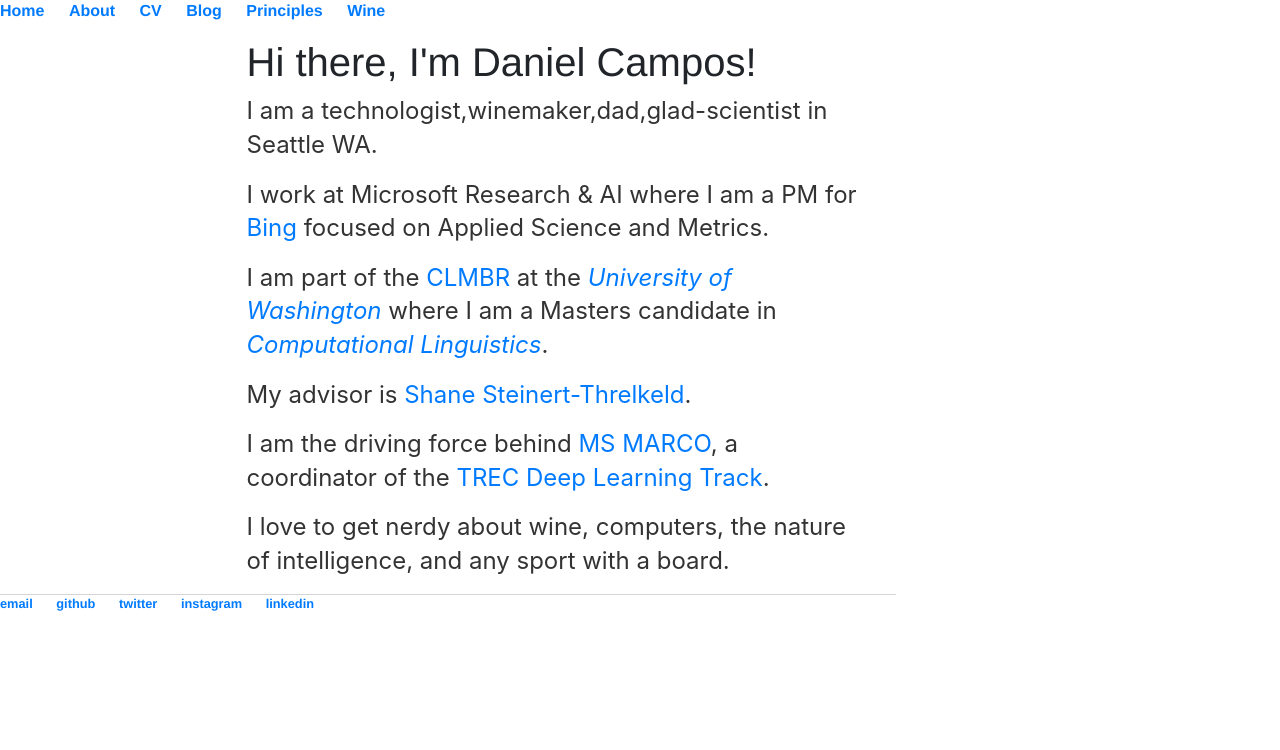
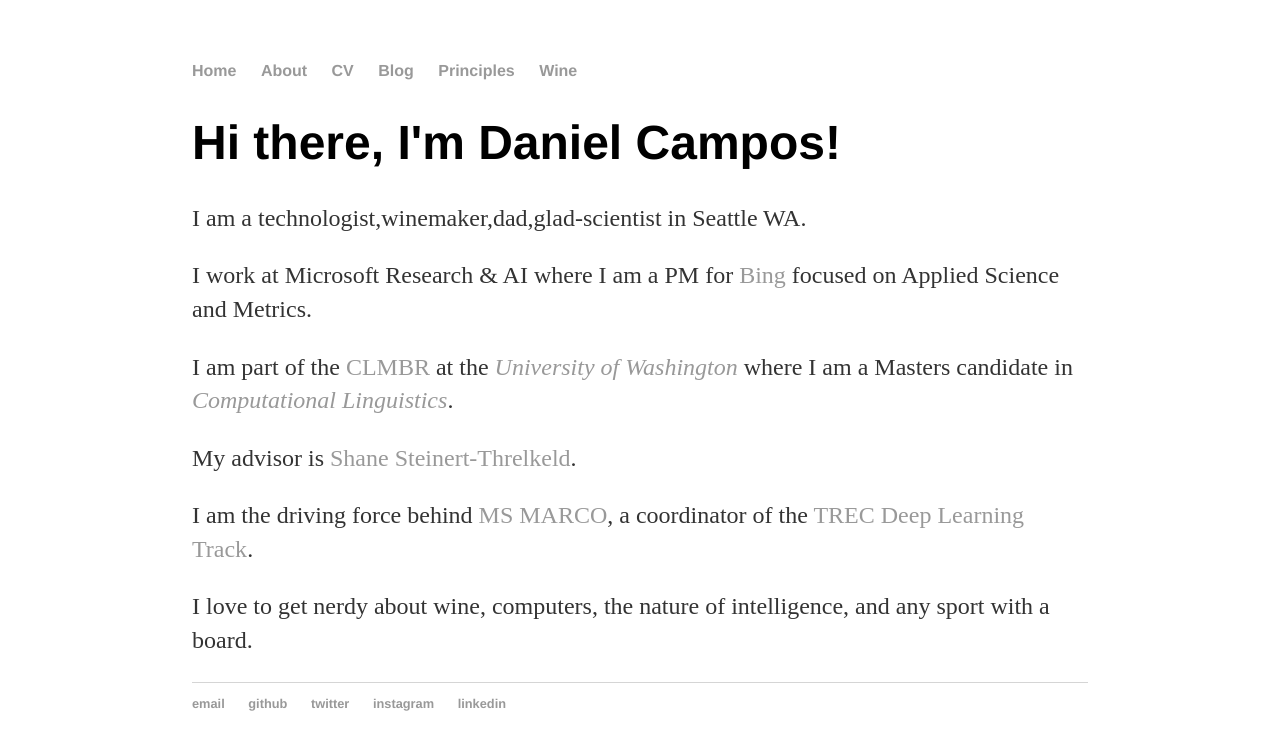
Before and after one commit to spacemanidol/spacemanidol.github.io, a Jekyll site: the page built from index.html, in a window 1280 px wide. Shown: the top 750 px of the page. Built offline with Jekyll 4.4.1, drawn with Linux system fonts in a browser that asks for light colours; comment, search, counter and statistics services are not loaded.

Commit message:
Update default.html

```diff
--- a/_layouts/default.html
+++ b/_layouts/default.html
@@ -8,10 +8,8 @@
     <script type="text/javascript" src="https://platform.linkedin.com/badges/js/profile.js" async defer></script>
     <meta charset="utf-8">
     <meta name="viewport" content="width=device-width, initial-scale=1">
-    <link rel="stylesheet" href="https://maxcdn.bootstrapcdn.com/bootstrap/4.4.1/css/bootstrap.min.css">
     <script src="https://ajax.googleapis.com/ajax/libs/jquery/3.4.1/jquery.min.js"></script>
     <script src="https://cdnjs.cloudflare.com/ajax/libs/popper.js/1.16.0/umd/popper.min.js"></script>
-    <script src="https://maxcdn.bootstrapcdn.com/bootstrap/4.4.1/js/bootstrap.min.js"></script>
     <script>
       window.dataLayer = window.dataLayer || [];
       function gtag(){dataLayer.push(arguments);}
```
